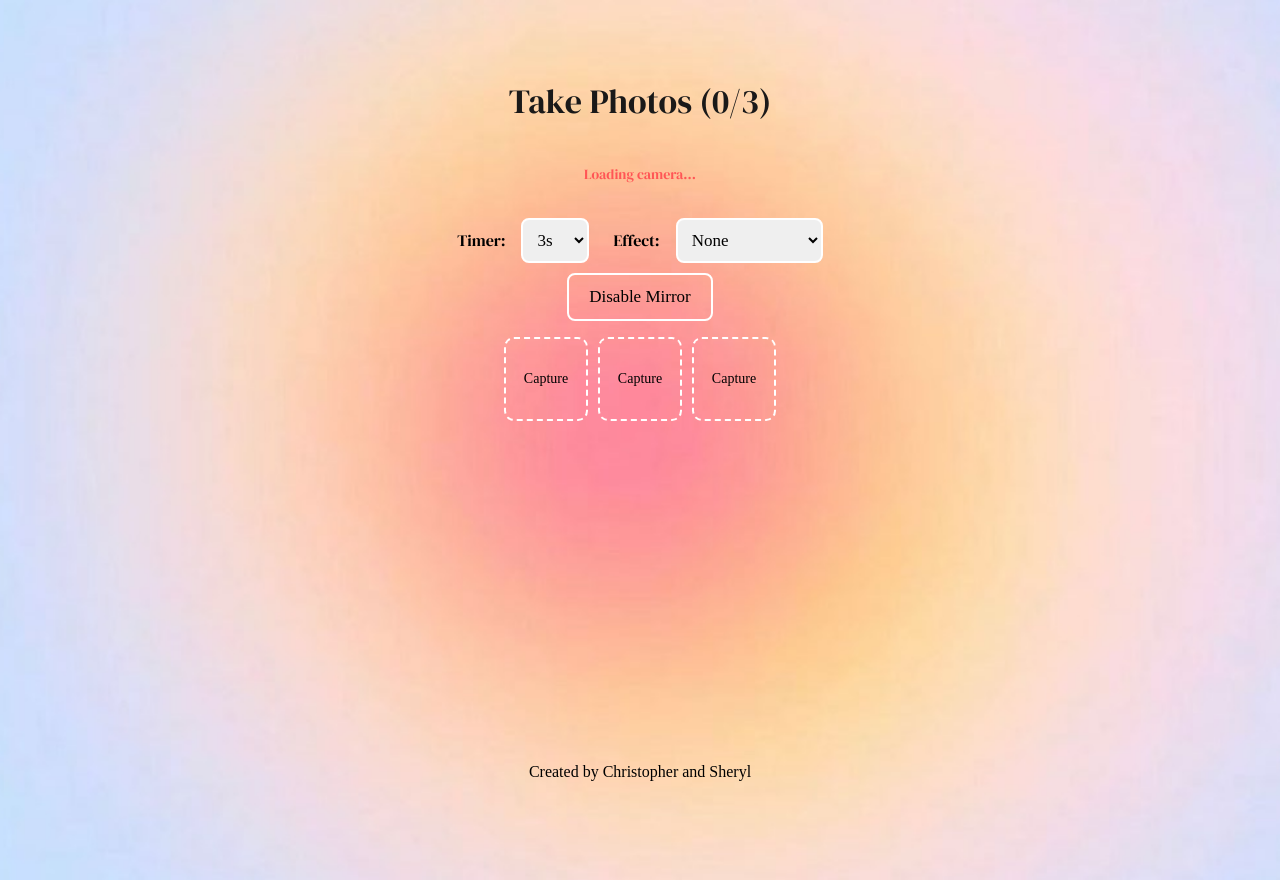
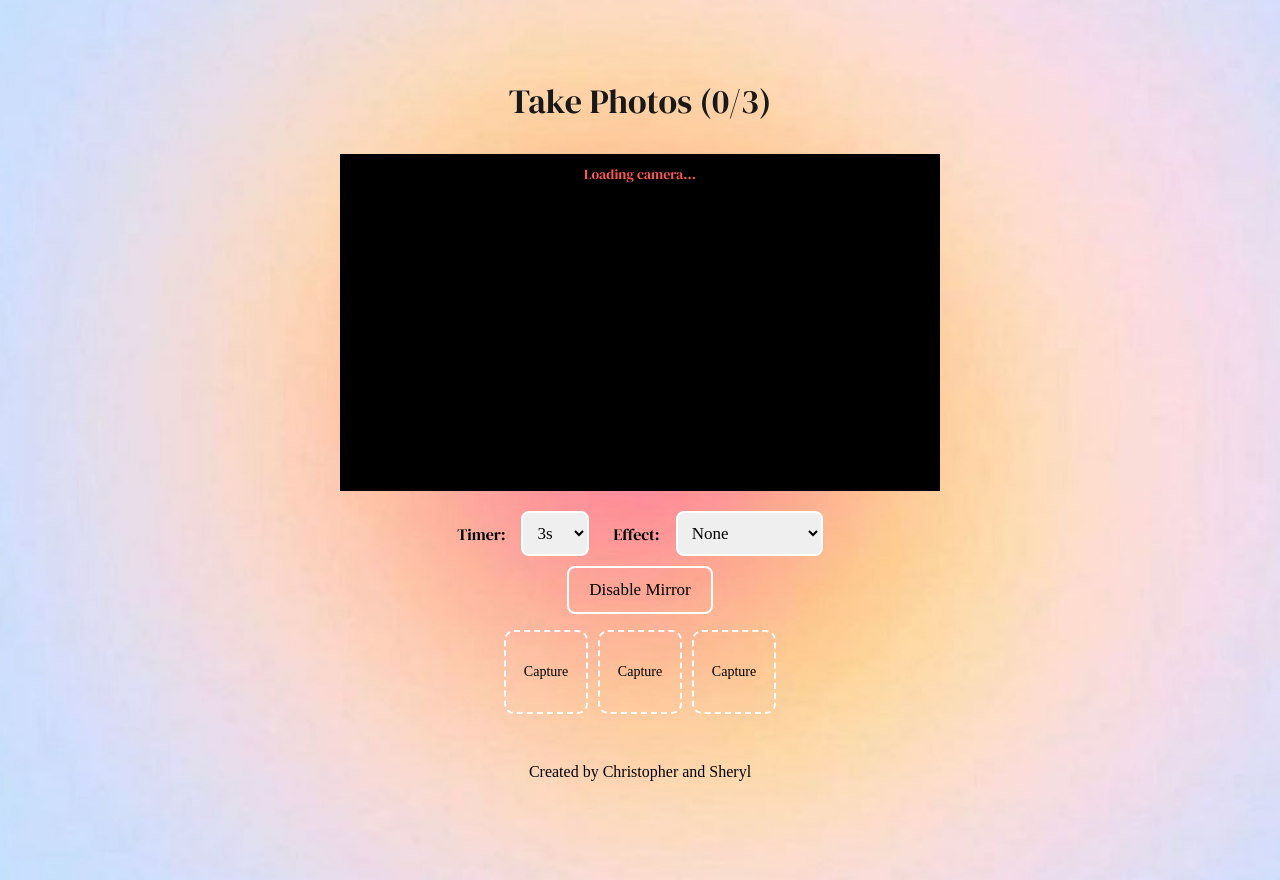
Before and after one commit to Christopheryu29/photobox-web, a React (Create React App) app: page /camera in a window 1280 px wide. Built offline with nearby package versions, Linux system fonts and the light colour scheme; no server answers; a web font is replaced by a local one.

Commit message:
fix ios camera v3

```diff
--- a/src/components/CameraPage.tsx
+++ b/src/components/CameraPage.tsx
@@ -10,24 +10,26 @@ const WebcamContainer = styled.div<{ mirrored: boolean; filter: string }>`
   position: relative;
   width: 100%;
   max-width: 600px;
+  aspect-ratio: 16 / 9; /* Ensures landscape aspect ratio */
   margin: 20px auto;
   overflow: hidden;
+  background: black; /* Prevents flickering */
 
   video {
-    width: 100vw; /* Ensure full screen width on mobile */
-    height: 100vh; /* Force full height on mobile */
-    max-width: 600px; /* Limit width on desktop */
+    width: 100%;
+    height: 100%;
     border-radius: 15px;
     object-fit: cover;
     transform: ${(props) => (props.mirrored ? "scaleX(-1)" : "none")};
     filter: ${(props) => props.filter};
+  }
 
-    /* Force landscape mode on mobile */
-    @media (max-width: 768px) {
-      transform: rotate(90deg); /* Rotate preview for mobile */
-      width: 100vh; /* Swap width & height to enforce landscape */
-      height: 100vw;
-    }
+  /* Ensure landscape preview on mobile */
+  @media (max-width: 768px) {
+    width: 100vw; /* Full viewport width */
+    height: 56.25vw; /* Maintain 16:9 aspect ratio */
+    max-width: 100%;
+    max-height: 100%;
   }
 `;
 
```
